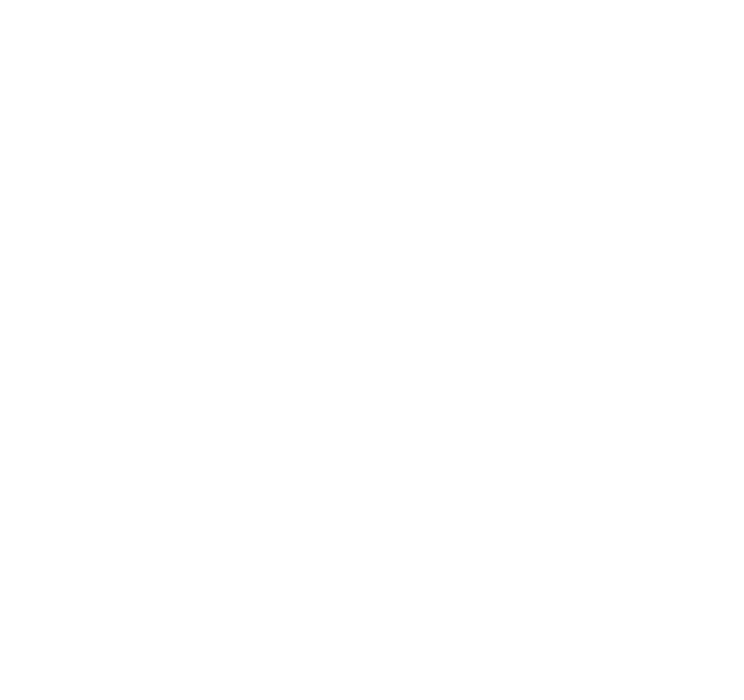
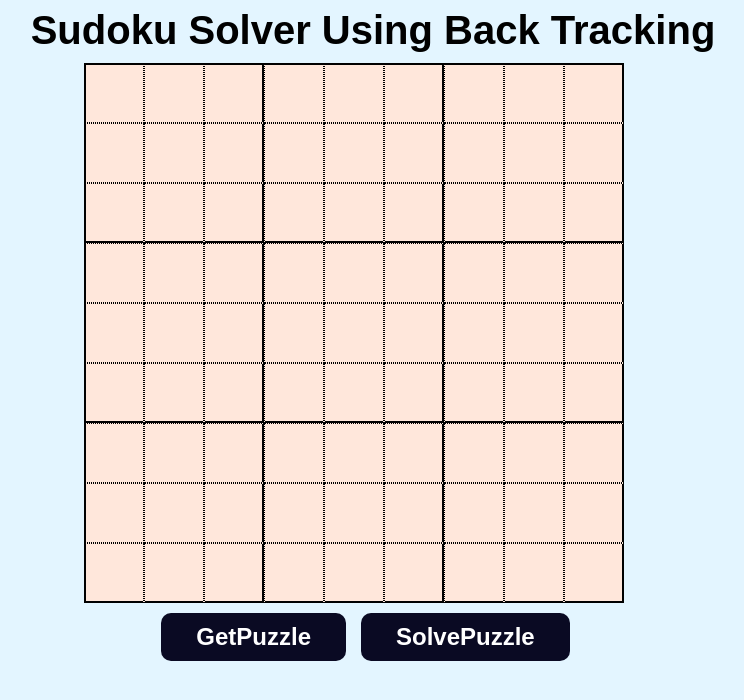
Before and after one commit to Arvindchoudhary21/Sudoku-Solver, a plain HTML site: page index.html in a window 1280 px wide. Shown: the whole page, without its empty margins (267-1011 px from the left). Drawn offline with Linux system fonts and the light colour scheme.

Commit message:
changed color

```diff
--- a/index.html
+++ b/index.html
@@ -0,0 +1,112 @@
+<!DOCTYPE html>
+<html lang="en">
+
+<head>
+    <meta charset="UTF-8">
+    <meta http-equiv="X-UA-Compatible" content="IE=edge">
+    <meta name="viewport" content="width=device-width, initial-scale=1.0">
+    <title>Techie's Code : Sudoku Solver</title>
+    <link rel="stylesheet" href="style.css">
+</head>
+
+<body>
+    <!-- <div class="Header">
+        <div id="logo">
+            <img src="./mch_logo.png" alt="Master Coding Hub" srcset="">
+        </div>
+        <div id="name">Master Coding Hub</div>
+    </div> -->
+    <div class="Heading">Sudoku Solver Using Back Tracking</div>
+    <div class="sudoku_grid">
+        <div id="0" class="box1 bl bt"></div>
+        <div id="1" class="box1 bt"></div>
+        <div id="2" class="box1 br bt"></div>
+        <div id="3" class="box2 bt"></div>
+        <div id="4" class="box2 bt"></div>
+        <div id="5" class="box2 br bt"></div>
+        <div id="6" class="box3 bt"></div>
+        <div id="7" class="box3 bt"></div>
+        <div id="8" class="box3 br bt"></div>
+        <div id="9" class="box1 bl"></div>
+        <div id="10" class="box1"></div>
+        <div id="11" class="box1 br"></div>
+        <div id="12" class="box2"></div>
+        <div id="13" class="box2"></div>
+        <div id="14" class="box2 br"></div>
+        <div id="15" class="box3"></div>
+        <div id="16" class="box3"></div>
+        <div id="17" class="box3 br"></div>
+        <div id="18" class="box1 bb bl"></div>
+        <div id="19" class="box1 bb"></div>
+        <div id="20" class="box1 br bb"></div>
+        <div id="21" class="box2 bb"></div>
+        <div id="22" class="box2 bb"></div>
+        <div id="23" class="box2 br bb"></div>
+        <div id="24" class="box3 bb"></div>
+        <div id="25" class="box3 bb"></div>
+        <div id="26" class="box3 bb br"></div>
+        <div id="27" class="box1 bl"></div>
+        <div id="28" class="box1"></div>
+        <div id="29" class="box1 br"></div>
+        <div id="30" class="box2"></div>
+        <div id="31" class="box2"></div>
+        <div id="32" class="box2 br"></div>
+        <div id="33" class="box3"></div>
+        <div id="34" class="box3"></div>
+        <div id="35" class="box3 br"></div>
+        <div id="36" class="box1 bl"></div>
+        <div id="37" class="box1"></div>
+        <div id="38" class="box1 br"></div>
+        <div id="39" class="box2"></div>
+        <div id="40" class="box2"></div>
+        <div id="41" class="box2 br"></div>
+        <div id="42" class="box3"></div>
+        <div id="43" class="box3"></div>
+        <div id="44" class="box3 br"></div>
+        <div id="45" class="box1 bb bl"></div>
+        <div id="46" class="box1 bb"></div>
+        <div id="47" class="box1 br bb"></div>
+        <div id="48" class="box2 bb"></div>
+        <div id="49" class="box2 bb"></div>
+        <div id="50" class="box2 br bb"></div>
+        <div id="51" class="box3 bb"></div>
+        <div id="52" class="box3 bb"></div>
+        <div id="53" class="box3 bb br"></div>
+        <div id="54" class="box1 bl"></div>
+        <div id="55" class="box1"></div>
+        <div id="56" class="box1 br"></div>
+        <div id="57" class="box2"></div>
+        <div id="58" class="box2"></div>
+        <div id="59" class="box2 br"></div>
+        <div id="60" class="box3"></div>
+        <div id="61" class="box3"></div>
+        <div id="62" class="box3 br"></div>
+        <div id="63" class="box1 bl"></div>
+        <div id="64" class="box1"></div>
+        <div id="65" class="box1 br"></div>
+        <div id="66" class="box2"></div>
+        <div id="67" class="box2"></div>
+        <div id="68" class="box2 br"></div>
+        <div id="69" class="box3"></div>
+        <div id="70" class="box3"></div>
+        <div id="71" class="box3 br"></div>
+        <div id="72" class="box1 bb bl"></div>
+        <div id="73" class="box1 bb"></div>
+        <div id="74" class="box1 br bb"></div>
+        <div id="75" class="box2 bb"></div>
+        <div id="76" class="box2 bb"></div>
+        <div id="77" class="box2 br bb"></div>
+        <div id="78" class="box3 bb"></div>
+        <div id="79" class="box3 bb"></div>
+        <div id="80" class="box3 bb br"></div>
+    </div>
+
+    <div class="Buttons">
+        <button id="GetPuzzle"> GetPuzzle </button>
+        <button id="SolvePuzzle"> SolvePuzzle </button>
+    </div>
+
+    <script src="./Script.js"></script>
+</body>
+
+</html>
--- a/script.js
+++ b/script.js
@@ -32,8 +32,8 @@ GetPuzzle.onclick = function () {
 		var response = JSON.parse(xhrRequest.response)
 		console.log(response)
 		board = response.newboard.grids[0].value;
-		console.log(board);
-		console.log(board[0][0]);
+		// console.log(board);
+		// console.log(board[0][0]);
 		FillBoard(board)
 	}
 	xhrRequest.open('get', 'https://sudoku-api.vercel.app/api/dosuku?query={newboard(limit:1){grids{value}}}')
--- a/style.css
+++ b/style.css
@@ -1,4 +1,4 @@
-.Header{
+.Header {
     display: flex;
     justify-content: space-between;
     width: 100%;
@@ -6,19 +6,16 @@
     background-color: rgb(208, 241, 24);
 }
 
-body {
-    background-color: lightblue;
-  }
-
-#logo{
+#logo {
     width: 100px;
     height: 100px;
 }
-#logo img{
+
+#logo img {
     width: 100%;
 }
 
-#name{
+#name {
     width: 75%;
     display: flex;
     align-items: center;
@@ -26,7 +23,11 @@ body {
     font-weight: bold;
 }
 
-.Heading{
+body {
+    background-color:#e3f5ff;
+}
+
+.Heading {
     width: 100%;
     display: flex;
     justify-content: center;
@@ -36,17 +37,17 @@ body {
     font-family: Arial, sans-serif;
 }
 
-.sudoku_grid{
+.sudoku_grid {
     display: flex;
     flex-direction: row;
     max-width: 578px;
     flex-wrap: wrap;
 
-    margin: 10px auto ;
+    margin: 10px auto;
 }
 
-.sudoku_grid div{
-    display:  flex;
+.sudoku_grid div {
+    display: flex;
     align-items: center;
     justify-content: center;
 
@@ -58,14 +59,15 @@ body {
     box-sizing: border-box;
 }
 
-.Buttons{
+.Buttons {
     display: flex;
     justify-content: center;
     width: 100%;
     margin-bottom: 40px;
 }
 
-#GetPuzzle,#SolvePuzzle{
+#GetPuzzle,
+#SolvePuzzle {
     display: inline-block;
     text-decoration: none;
     color: #fff;
@@ -77,49 +79,54 @@ body {
     border: none;
     /* box-shadow:  inset 0px 1px 0px #ef0b0b; */
     margin-right: 15px;
-    border-radius:10px;
+    border-radius: 10px;
 
 }
 
-.box1{
-    background-color: #06f3db;
-    border: 2px solid  rgb(0, 0, 0);
+.box1 {
+    background-color: #ffe7db;
+    /* border: 2px solid rgb(0, 0, 0); */
+    border: 1px dotted;
 }
 
-.box1:hover{
+.box1:hover {
     background-color: #f585c2;
     color: black;
 }
 
-.box2{
-    background-color: #f3f92e;
-    border: 2px solid  rgb(0, 0, 0);
+.box2 {
+    background-color: #ffe7db;
+    /* border: 2px solid rgb(0, 0, 0); */
+    border: 1px dotted;
 }
-.box2:hover{
+
+.box2:hover {
     background-color: red;
 }
 
-.box3{
-    background-color: #028a0f;
-    border: 2px solid  rgb(0, 0, 0);
+.box3 {
+    background-color: #ffe7db;
+    border: 2px solid rgb(0, 0, 0);
+    border: 1px dotted;
 }
-.box3:hover{
+
+.box3:hover {
     background-color: #f7a151;
     color: black
 }
 
-.bl{
-    border-left: 4px solid black;
+.bl {
+    border-left: 2px solid black;/* pehle 4px tha abhi 2 kr diya */
 }
 
-.bb{
-    border-bottom: 4px solid black;
+.bb {
+    border-bottom: 2px solid black;/* pehle 4px tha abhi 2 kr diya */
 }
 
-.br{
-    border-right: 4px solid black;
+.br {
+    border-right: 2px solid black;/* pehle 4px tha abhi 2 kr diya */
 }
 
-.bt{
-    border-top: 4px solid black;
+.bt {
+    border-top: 2px solid black;/* pehle 4px tha abhi 2 kr diya */
 }
```
